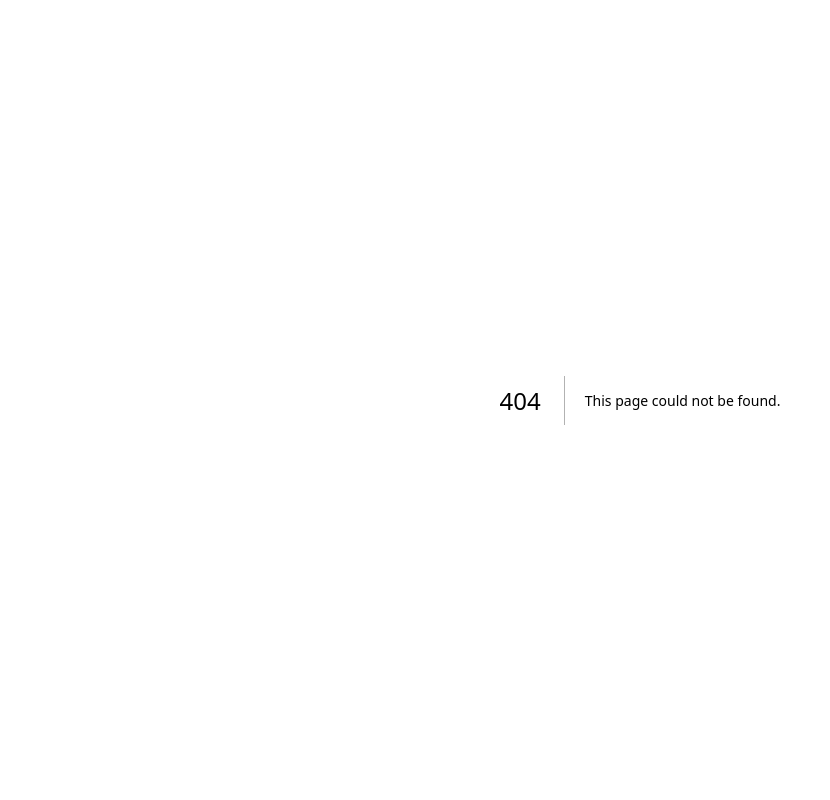
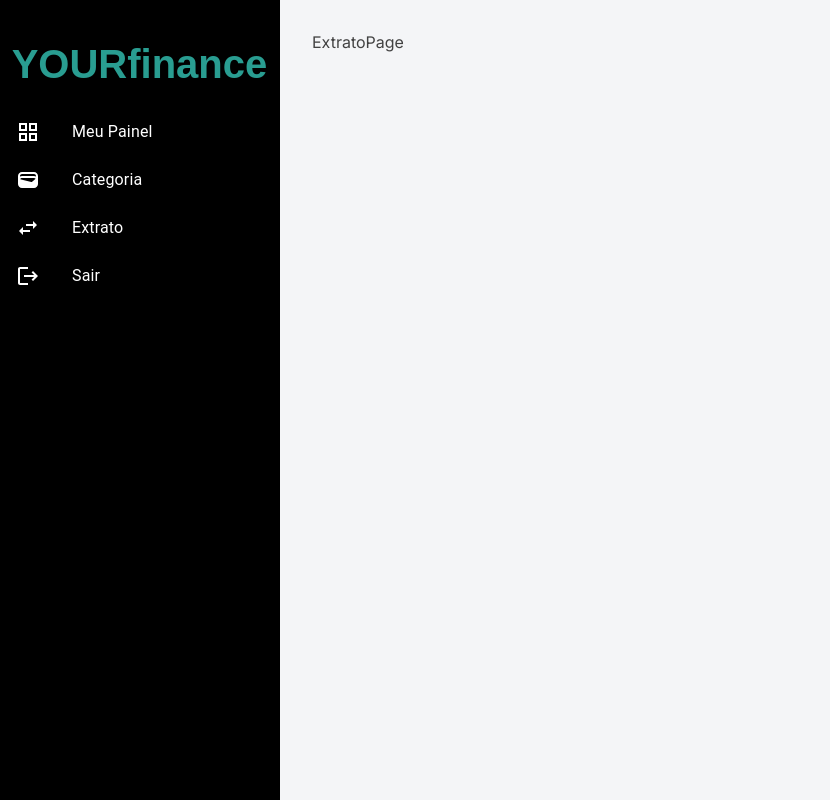
Before and after one commit to jpadedg/controleFinanceiro-front, a Next.js app: page /extrato in a window 1280 px wide. Before the commit this address had no page. Shown: the whole page, without its empty margins (0-830 px from the left). Built offline with nearby package versions, Linux system fonts and the light colour scheme.

Commit message:
componente menu finalizado e criacao da page extrato e categoria

```diff
--- /dev/null
+++ b/src/app/(auth)/extrato/page.jsx
@@ -0,0 +1,7 @@
+export const ExtratoPage = () => {
+    return (
+        <div>ExtratoPage</div>
+    )
+}
+
+export default ExtratoPage;
--- a/src/app/(auth)/layout.js
+++ b/src/app/(auth)/layout.js
@@ -1,5 +1,6 @@
 import { Inter } from 'next/font/google'
 import '../globals.css'
+import Menu from '@/components/Menu'
 
 const inter = Inter({ subsets: ['latin'] })
 
@@ -12,10 +13,7 @@ export default function RootLayout({ children }) {
   return (
     <html lang="en">
       <body className={inter.className}>
-        <div>MENU TOPO</div>
-        <div>MENU LATERAL</div>
-
-        {children}
+        <Menu children={children} ></Menu>
       </body>
     </html>
   )
--- a/src/app/globals.css
+++ b/src/app/globals.css
@@ -1,4 +1,4 @@
 body{
-    background-color: #e3f2fd;
+    background-color: #F4F5F7;
     color: #424242;
 }
--- a/src/app/layout.js
+++ b/src/app/layout.js
@@ -10,6 +10,9 @@ const theme = createTheme({
     primary: {
       main: '#299D91'
     },
+    background: {
+      default: '#F4F5F7'
+    }
   },
   typography: {
       h1: {
--- /dev/null
+++ b/src/components/Menu/index.jsx
@@ -0,0 +1,106 @@
+'use client'
+import * as React from 'react';
+import Box from '@mui/material/Box';
+import Drawer from '@mui/material/Drawer';
+import AppBar from '@mui/material/AppBar';
+import Typography from '@mui/material/Typography';
+import List from '@mui/material/List';
+import ListItemButton from '@mui/material/ListItemButton';
+import ListItemIcon from '@mui/material/ListItemIcon';
+import ListItemText from '@mui/material/ListItemText';
+import ListItem from '@mui/material/ListItem';
+import GridViewIcon from '@mui/icons-material/GridView';
+import WalletIcon from '@mui/icons-material/Wallet';
+import SwapHorizIcon from '@mui/icons-material/SwapHoriz';
+import LogoutIcon from '@mui/icons-material/Logout';
+import { useRouter } from 'next/navigation';
+import * as S from './style.jsx'
+
+
+const drawerWidth = 280;
+
+export const Menu = ({ children }) => {
+    const router = useRouter();
+    const doLogout = () => {
+        if(typeof window !== 'undefined'){
+            localStorage.removeItem('token')
+            router.push('/login')
+        }
+    }
+
+    return (
+        <Box sx={{ display: 'flex' }}>
+            <AppBar
+                position="fixed"
+                sx={{ width: `calc(100% - ${drawerWidth}px)`, ml: `${drawerWidth}px` }}
+            >
+            </AppBar>
+            <Drawer
+                sx={{
+                width: drawerWidth,
+                flexShrink: 0,
+                '& .MuiDrawer-paper': {
+                    width: drawerWidth,
+                    boxSizing: 'border-box',
+                },
+                '& .MuiPaper-root': {
+                    backgroundColor: '#000',
+                    color: '#fff'
+                }
+                }}
+                variant="permanent"
+                anchor="left"
+            >
+                <S.Typography variant='h1' color="primary" style={{ margin: '48px auto 20px auto' }} > YOURfinance </S.Typography>
+                <List>
+                    <ListItem disablePadding>
+                        <S.Link href='/dashboard'>
+                            <ListItemButton>
+                                <ListItemIcon style={{ color: '#fff' }}>
+                                    <GridViewIcon />
+                                </ListItemIcon>
+                                <ListItemText primary="Meu Painel" />
+                            </ListItemButton>
+                        </S.Link>
+                    </ListItem>
+                    <ListItem disablePadding>
+                        <S.Link href='/categoria'>
+                            <ListItemButton>
+                                <ListItemIcon style={{ color: '#fff' }}>
+                                    <WalletIcon />
+                                </ListItemIcon>
+                                <ListItemText primary="Categoria" />
+                            </ListItemButton>
+                        </S.Link>
+                    </ListItem>
+                    <ListItem disablePadding>
+                        <S.Link href='/extrato'>
+                            <ListItemButton>
+                                <ListItemIcon style={{ color: '#fff' }}>
+                                    <SwapHorizIcon />
+                                </ListItemIcon>
+                                <ListItemText primary="Extrato" />
+                            </ListItemButton>
+                        </S.Link>
+                    </ListItem>
+                    <ListItem disablePadding>
+                        <ListItemButton onClick={ doLogout }>
+                            <ListItemIcon style={{ color: '#fff' }}>
+                                <LogoutIcon/>
+                            </ListItemIcon>
+                            <ListItemText primary="Sair" />
+                        </ListItemButton>
+                    </ListItem>
+                </List>
+            </Drawer>
+            <Box
+                component="main"
+                sx={{ flexGrow: 1, bgcolor: 'background.default', p: 3 }}
+            >
+                {children}
+            </Box>
+        </Box>
+    )
+}
+
+export default Menu;
--- /dev/null
+++ b/src/components/Menu/style.jsx
@@ -0,0 +1,15 @@
+'use client'
+import TypographyMUI from '@mui/material/Typography';
+import styled from '@emotion/styled'
+import LinkNEXT from 'next/link'
+
+
+
+export const Typography = styled(TypographyMUI)`
+
+`
+
+export const Link = styled(LinkNEXT)`
+text-decoration: none;
+color:  inherit;
+`
```
Also changed, not shown: src/app/(auth)/categoria/page.jsx (added, +7 -0 lines).
